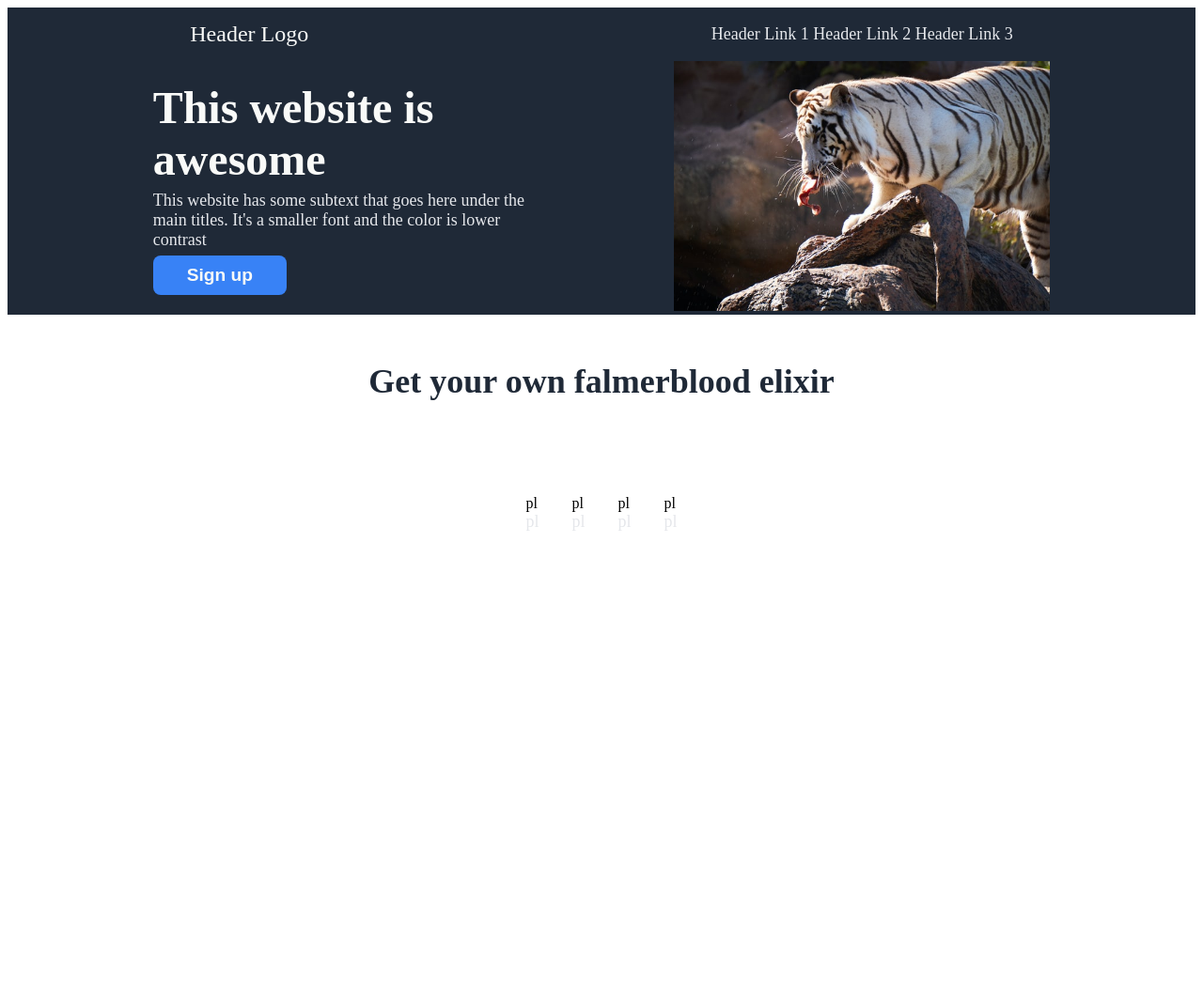
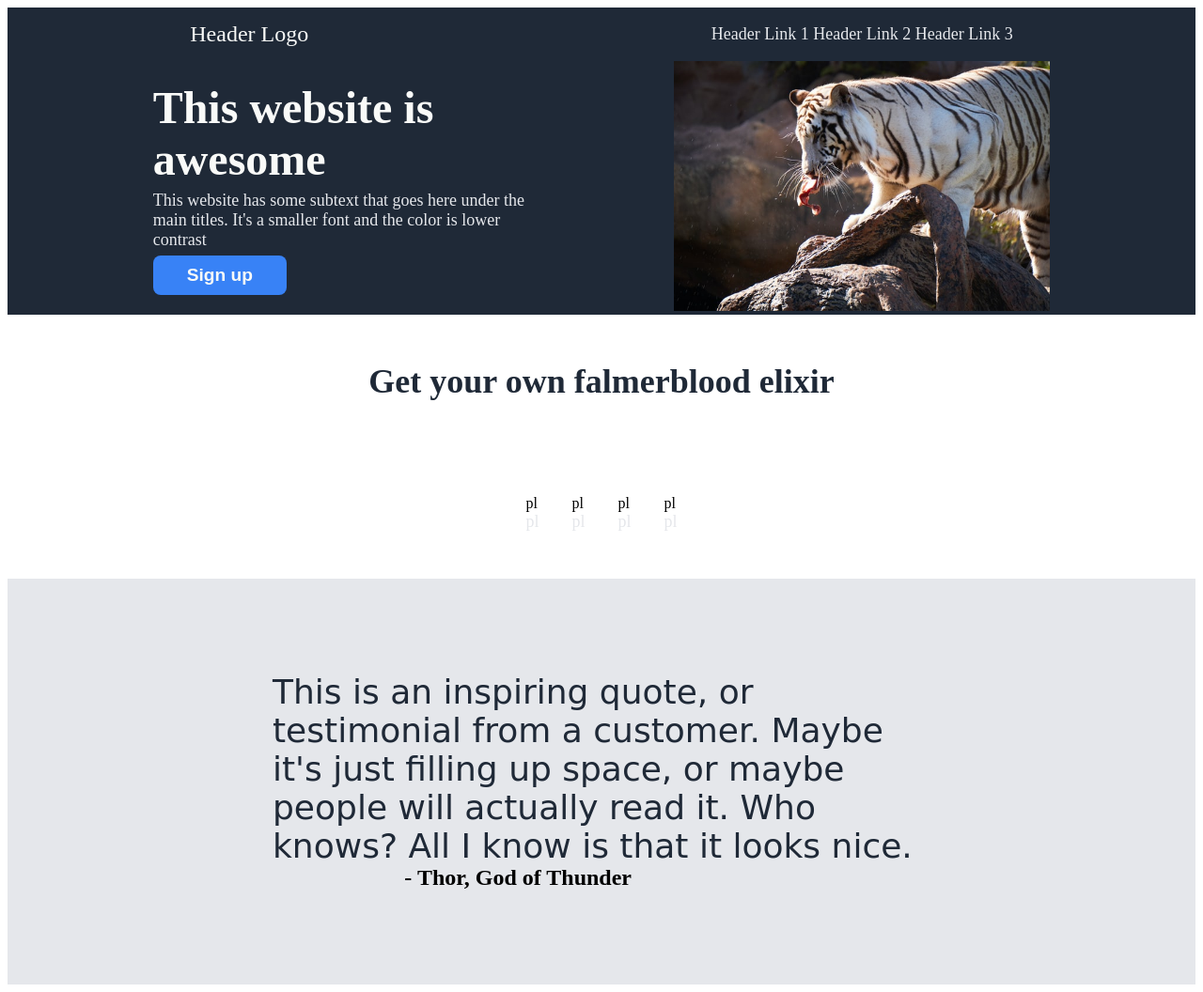
Before and after one commit to Osserc/falmerblood-elixir, a plain HTML site: page index.html in a window 1280 px wide. Shown: the whole page at 94% size. Before the commit the page ends 800 px from the top, so only its background shows below. Drawn offline with Linux system fonts and the light colour scheme.

Commit message:
Make quote html and css

```diff
--- a/index.html
+++ b/index.html
@@ -50,5 +50,9 @@
             </div>
         </div>
     </div>
+    <div class="quote">
+        <div class="quote-body">This is an inspiring quote, or testimonial from a customer. Maybe it's just filling up space, or maybe people will actually read it. Who knows? All I know is that it looks nice.</div>
+        <div class="quote-author">- Thor, God of Thunder</div>
+    </div>
 </body>
 </html>
--- a/styles.css
+++ b/styles.css
@@ -71,6 +71,29 @@
     margin: 50px 0px;
 }
 
+.quote {
+    display: flex;
+    flex-direction: column;
+    align-items: center;
+    justify-content: center;
+    padding: 100px 0px;
+    background-color: #e5e7eb;
+}
+
+.quote-body {
+    font-family: cursive;
+    width: 700px;
+    font-size: 36px;
+    color: #1f2937;
+}
+
+.quote-author {
+    align-self: flex-end;
+    font-weight: bold;
+    margin-right: 600px;
+    font-size: 24px;
+}
+
 ul {
     list-style-type: none;
     margin: none;
```
